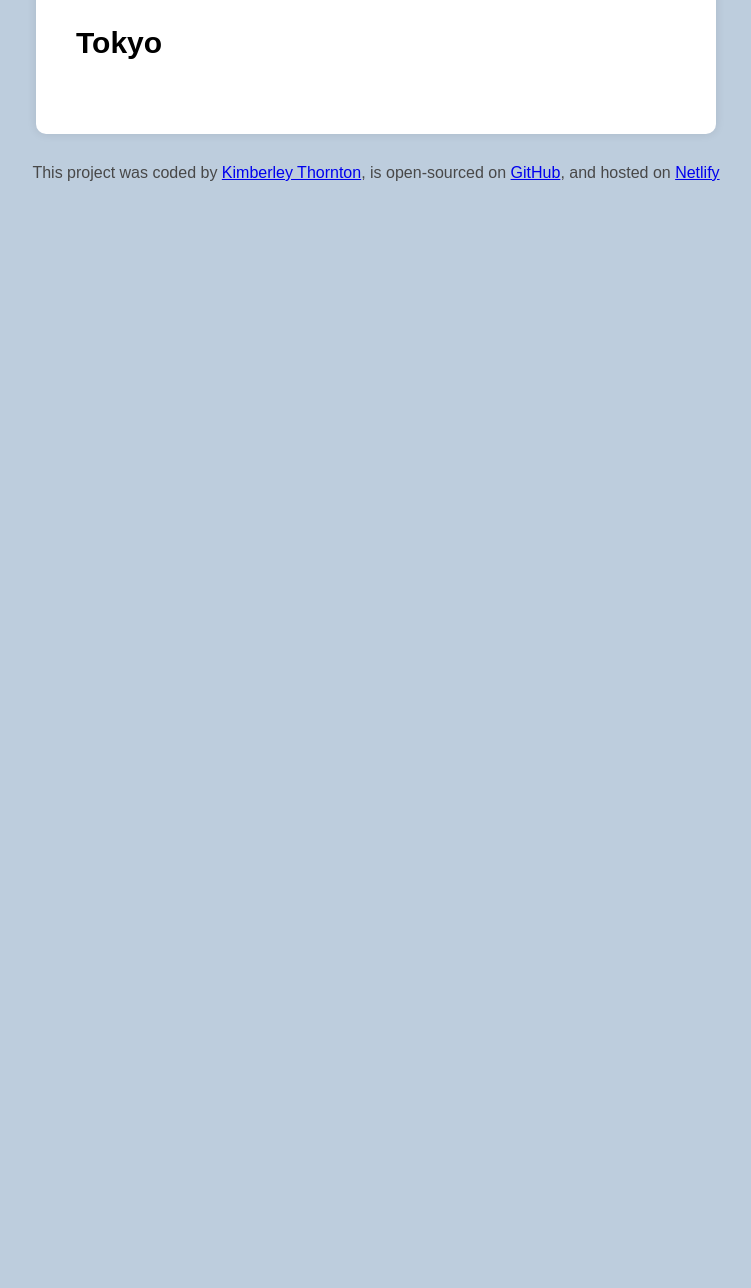
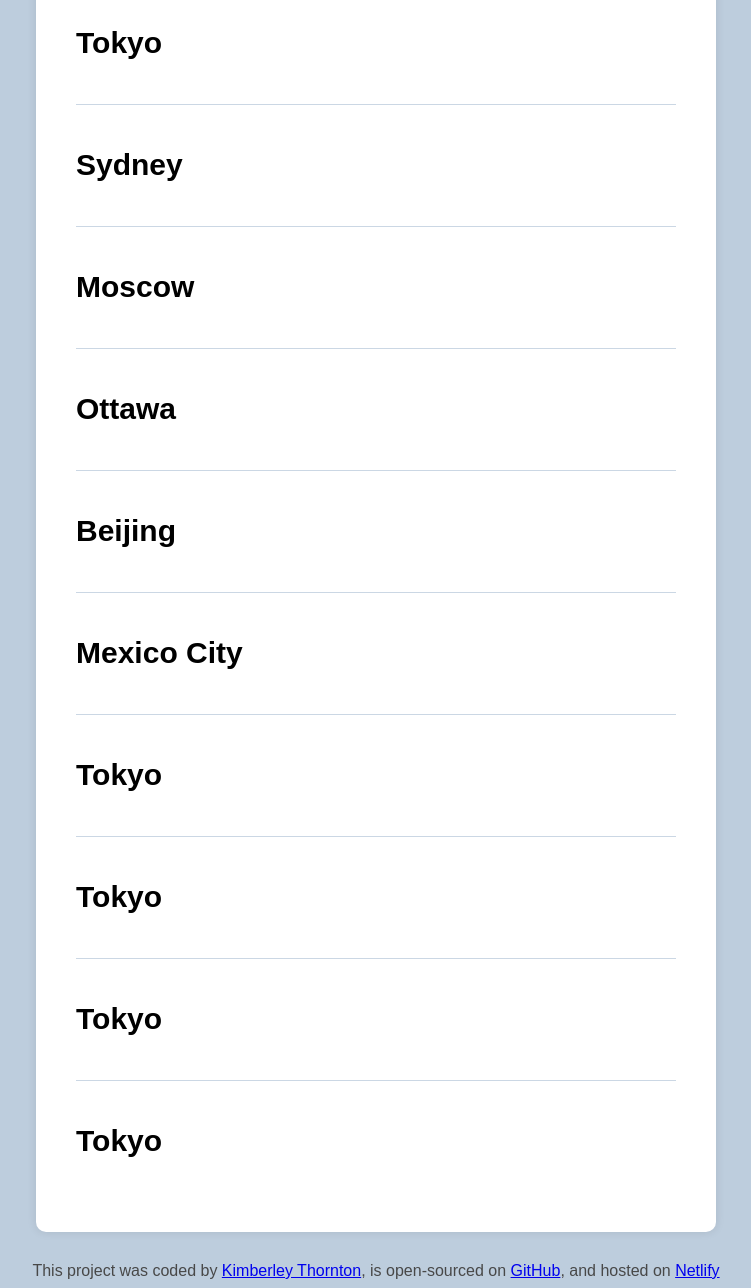
Before and after one commit to kimberleyjthornton-debug/World-Clock, a plain HTML site: page index.html in a window 1280 px wide. Shown: the part 487-1775 px from the top of the page, without its empty margins (264-1015 px from the left). Before the commit the page ends 800 px from the top, so only its background shows below. Drawn offline with nearby package versions, Linux system fonts and the light colour scheme; a script that the page names is missing.

Commit message:
Added more cities

```diff
--- a/index.html
+++ b/index.html
@@ -53,6 +53,69 @@
               </div>
               <div class="time"></div>
             </div>
+            <div class="city" id="tokyo">
+              <div>
+                <h2>Sydney</h2>
+                <div class="date"></div>
+              </div>
+              <div class="time"></div>
+            </div>
+            <div class="city" id="sydney">
+              <div>
+                <h2>Moscow</h2>
+                <div class="date"></div>
+              </div>
+              <div class="time"></div>
+            </div>
+            <div class="city" id="moscow">
+              <div>
+                <h2>Ottawa</h2>
+                <div class="date"></div>
+              </div>
+              <div class="time"></div>
+            </div>
+            <div class="city" id="ottawa">
+              <div>
+                <h2>Beijing</h2>
+                <div class="date"></div>
+              </div>
+              <div class="time"></div>
+            </div>
+            <div class="city" id="beijing">
+              <div>
+                <h2>Mexico City</h2>
+                <div class="date"></div>
+              </div>
+              <div class="time"></div>
+            </div>
+            <div class="city" id="mexico-city">
+              <div>
+                <h2>Tokyo</h2>
+                <div class="date"></div>
+              </div>
+              <div class="time"></div>
+            </div>
+            <div class="city" id="tokyo">
+              <div>
+                <h2>Tokyo</h2>
+                <div class="date"></div>
+              </div>
+              <div class="time"></div>
+            </div>
+            <div class="city" id="tokyo">
+              <div>
+                <h2>Tokyo</h2>
+                <div class="date"></div>
+              </div>
+              <div class="time"></div>
+            </div>
+            <div class="city" id="tokyo">
+              <div>
+                <h2>Tokyo</h2>
+                <div class="date"></div>
+              </div>
+              <div class="time"></div>
+            </div>
           </div>
         </div>
       </main>
```
